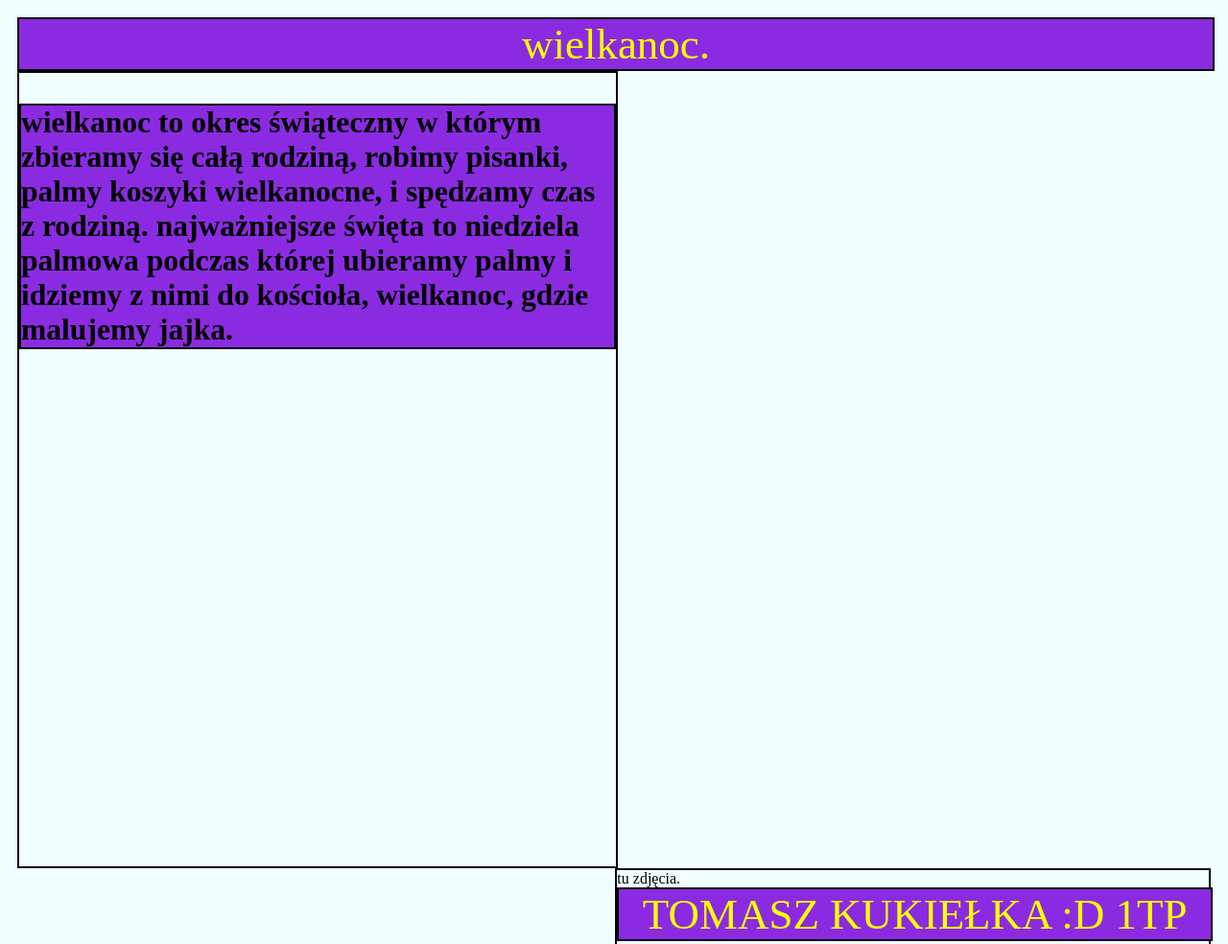
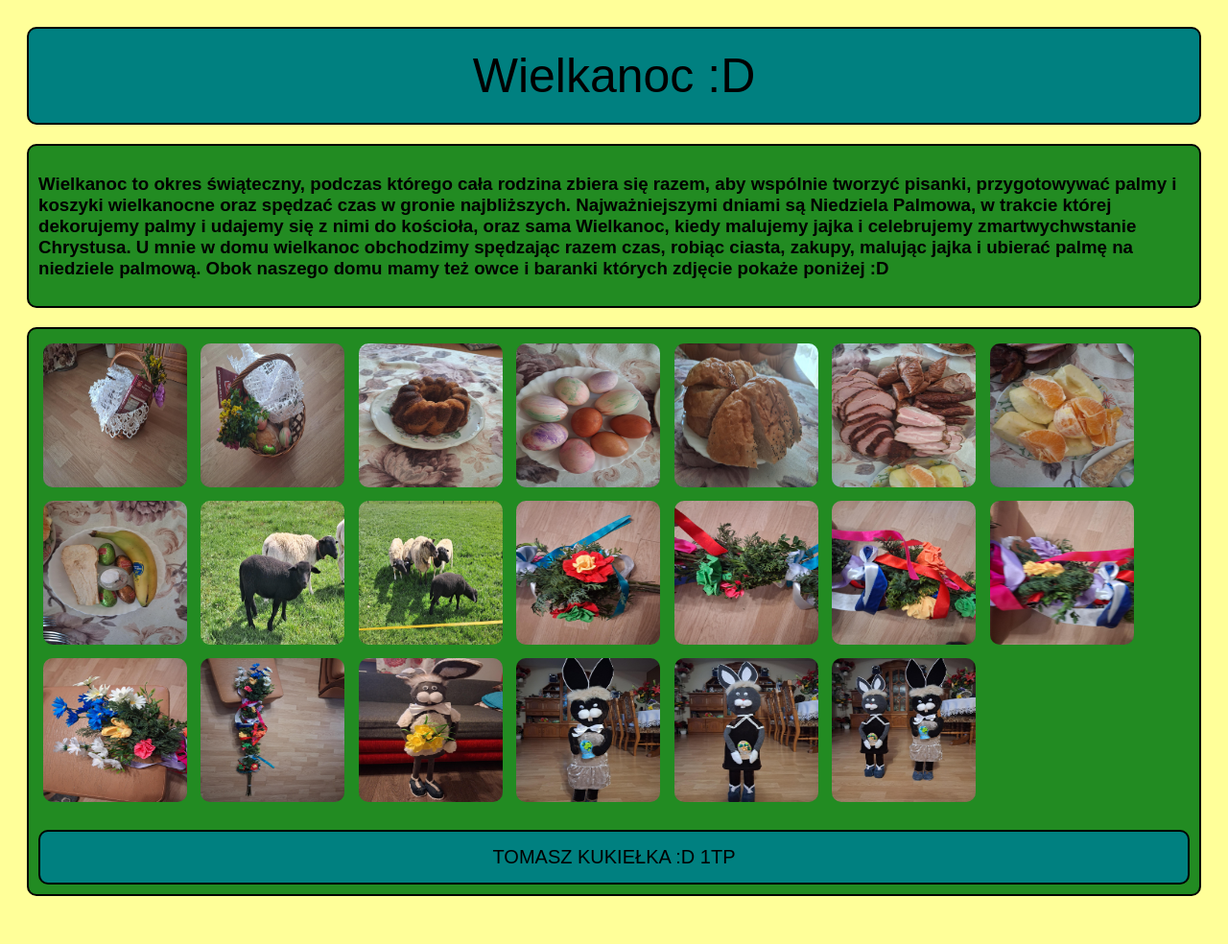
Before and after one commit to bigman091/zadanie-, a plain HTML site: page index.html in a window 1280 px wide. Shown: the top 984 px of the page at 96% size. After the commit the page ends 962 px from the top, so only its background shows below. Drawn offline with Linux system fonts and the light colour scheme.

Commit message:
Add files via upload

```diff
--- a/index.html
+++ b/index.html
@@ -6,15 +6,36 @@
 <link rel="stylesheet" href="text.css" type="text/css">
 </head>
 <body>
-<header id="baner">wielkanoc.</header>
+<header id="baner">Wielkanoc :D</header>
 
 <div class="left">
-<h3>wielkanoc to okres świąteczny w którym zbieramy się całą rodziną, robimy pisanki, palmy koszyki wielkanocne, i spędzamy czas z rodziną. najważniejsze święta to niedziela palmowa podczas której ubieramy palmy i idziemy z nimi do kościoła, wielkanoc, gdzie malujemy jajka.</h3>
+<h3>Wielkanoc to okres świąteczny, podczas którego cała rodzina zbiera się razem, aby wspólnie tworzyć pisanki, przygotowywać palmy i koszyki wielkanocne oraz spędzać czas w gronie najbliższych. Najważniejszymi dniami są Niedziela Palmowa, w trakcie której dekorujemy palmy i udajemy się z nimi do kościoła, oraz sama Wielkanoc, kiedy malujemy jajka i celebrujemy zmartwychwstanie Chrystusa.
+U mnie w domu wielkanoc obchodzimy spędzając razem czas, robiąc ciasta, zakupy, malując jajka i ubierać palmę na niedziele palmową. Obok naszego domu mamy też owce i baranki których zdjęcie pokaże poniżej :D</h3>
 </table>
 </div>
 <div class="right">
 
-tu zdjęcia.
+<img src="multimedia.jpg">
+<img src="multimedia (1).jpg">
+<img src="multimedia (2).jpg">
+<img src="multimedia (3).jpg">
+<img src="multimedia (4).jpg">
+<img src="multimedia (5).jpg">
+<img src="multimedia (6).jpg">
+<img src="multimedia (7).jpg">
+<img src="multimedia (8).jpg">
+<img src="multimedia (9).jpg">
+<img src="multimedia (10).jpg">
+<img src="multimedia (11).jpg">
+<img src="multimedia (12).jpg">
+<img src="multimedia (13).jpg">
+<img src="multimedia (14).jpg">
+<img src="multimedia (15).jpg">
+<img src="multimedia (16).jpg">
+<img src="multimedia (17).jpg">
+<img src="multimedia (18).jpg">
+<img src="multimedia (19).jpg">
+
 
 <footer id="stopka"> TOMASZ KUKIEŁKA :D 1TP </footer>
 </div>
--- a/text.css
+++ b/text.css
@@ -1,56 +1,54 @@
 body {
-    background-color: #F0FFFF;
-    padding: 10px;
-    color: #000000;
+    background-color: #FFFF99;
+    padding: 20px;
+    font-family: Arial;
+    color: black;
 }
 
 #baner {
     text-align: center;
-    font-size: 45px;
-    color: yellow;
-	border: 2px solid black;
-    width: 100%;
-	background-color: #8A2BE2;
+    font-size: 50px;
+    color: Black;
+    border: 2px solid black;
+    padding: 20px;
+    background-color: #008080;
+    border-radius: 10px;
+    margin-bottom: 20px;
 }
 
 #stopka {
     text-align: center;
-    font-size: 45px;
-    color: yellow;
-    width: 100%;
-	border: 2px solid black;
-	float: left;
-	background-color: #8A2BE2;
-
+    font-size: 20px;
+    color: Black;
+    background-color: #008080;
+    padding: 15px;
+    border-radius: 10px;
+    margin-top: 20px;
+    border: 2px solid black;
 }
 
 .left {
-    width: 50%;
-    float: left;
-	border: 2px solid black;
-	height: 827px;
-	color: #000000;
-	font-size: 27px;
+    padding: 10px;
+    background-color: #228B22;
+    border-radius: 10px;
+    margin-bottom: 20px;
+    border: 2px solid black;
 }
 
 .right {
-    width: 49.57%;
-    float: right;
-	border: 2px solid black;
-	height: 827px;
-	color: #000000;
+    background-color: #228B22;
+    padding: 10px;
+    border-radius: 10px;
+    border: 2px solid black;
 }
 
-table {
-    width: auto;
-    color: #000000;
-    text-align: center;
-    margin-bottom: 20px;
+img {
+    width: 150px;
+    height: 150px;
+    margin: 5px;
+    border-radius: 10px;
 }
 
-h3 {
-    color: #000000;
-    background-color: #8A2BE2;
-	border: 2px solid black;
-	color: #000000;
+img:hover {
+    transform: scale(1.2);
 }
```
